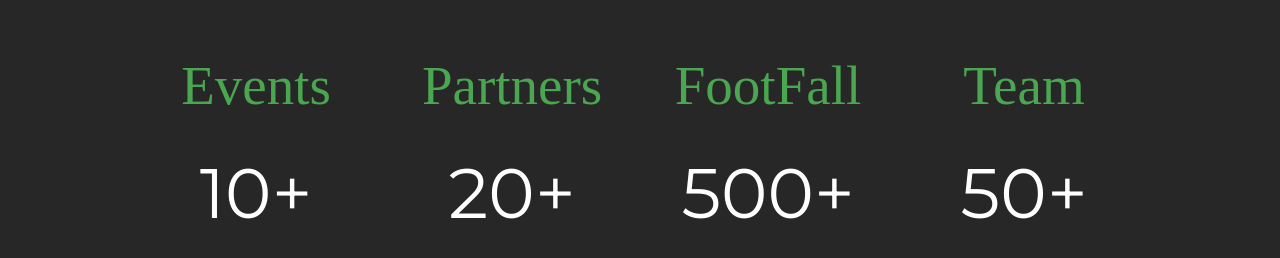
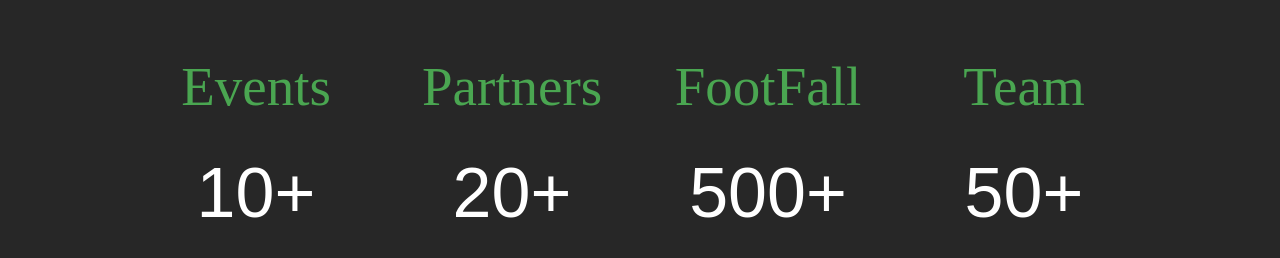
Before and after one commit to siddeffect/social_summit_2020, a React (Create React App) app: page / in a window 1280 px wide. Shown: the part 1911-2169 px from the top of the page. Built offline with nearby package versions, Linux system fonts and the light colour scheme.

Commit message:
Counter Component Added-Final

```diff
--- a/public/index.html
+++ b/public/index.html
@@ -27,8 +27,6 @@
       user's mobile device or desktop. See https://developers.google.com/web/fundamentals/web-app-manifest/
     -->
     <link rel="manifest" href="%PUBLIC_URL%/manifest.json" />
-
-    <link href="https://fonts.googleapis.com/css?family=Montserrat&display=swap" rel="stylesheet">
     <!--
       Notice the use of %PUBLIC_URL% in the tags above.
       It will be replaced with the URL of the `public` folder during the build.
--- a/src/client/Layout/Counter/CounterComponent.js
+++ b/src/client/Layout/Counter/CounterComponent.js
@@ -45,7 +45,7 @@ const useStyles = makeStyles(theme => ({
         fontSize:70,
         marginBottom:'10%',
         color:"#ffffff",
-        fontFamily:"Montserrat",
+        fontFamily: ["Oxygen", "sans-serif"].join(","),
         textAlign:'center',
 
     },
@@ -81,7 +81,7 @@ const useStyles = makeStyles(theme => ({
         fontSize:70,
         marginBottom:'10%',
         color:"#ffffff",
-        fontFamily:"Montserrat",
+        fontFamily: ["Oxygen", "sans-serif"].join(","),
         textAlign:'center',
 
     },
@@ -119,7 +119,7 @@ const useStyles = makeStyles(theme => ({
         fontSize:70,
         marginBottom:'10%',
         color:"#ffffff",
-        fontFamily:"Montserrat",
+        fontFamily: ["Oxygen", "sans-serif"].join(","),
         textAlign:'center',
     },
 
@@ -159,7 +159,7 @@ const useStyles = makeStyles(theme => ({
         textAlign:'center',
         height:"auto",
         color:"#ffffff",
-        fontFamily:"Montserrat",
+        fontFamily: ["Oxygen", "sans-serif"].join(","),
         // border:"5px solid yellow",
     },
 }))
--- a/src/index.css
+++ b/src/index.css
@@ -1,7 +1,7 @@
 body {
   margin: 0;
   font-family: -apple-system, BlinkMacSystemFont, 'Segoe UI', 'Roboto', 'Oxygen',
-    'Ubuntu', 'Cantarell', 'Fira Sans', 'Droid Sans', 'Helvetica Neue', 'Montserrat'
+    'Ubuntu', 'Cantarell', 'Fira Sans', 'Droid Sans', 'Helvetica Neue',
     sans-serif;
   -webkit-font-smoothing: antialiased;
   -moz-osx-font-smoothing: grayscale;
```
